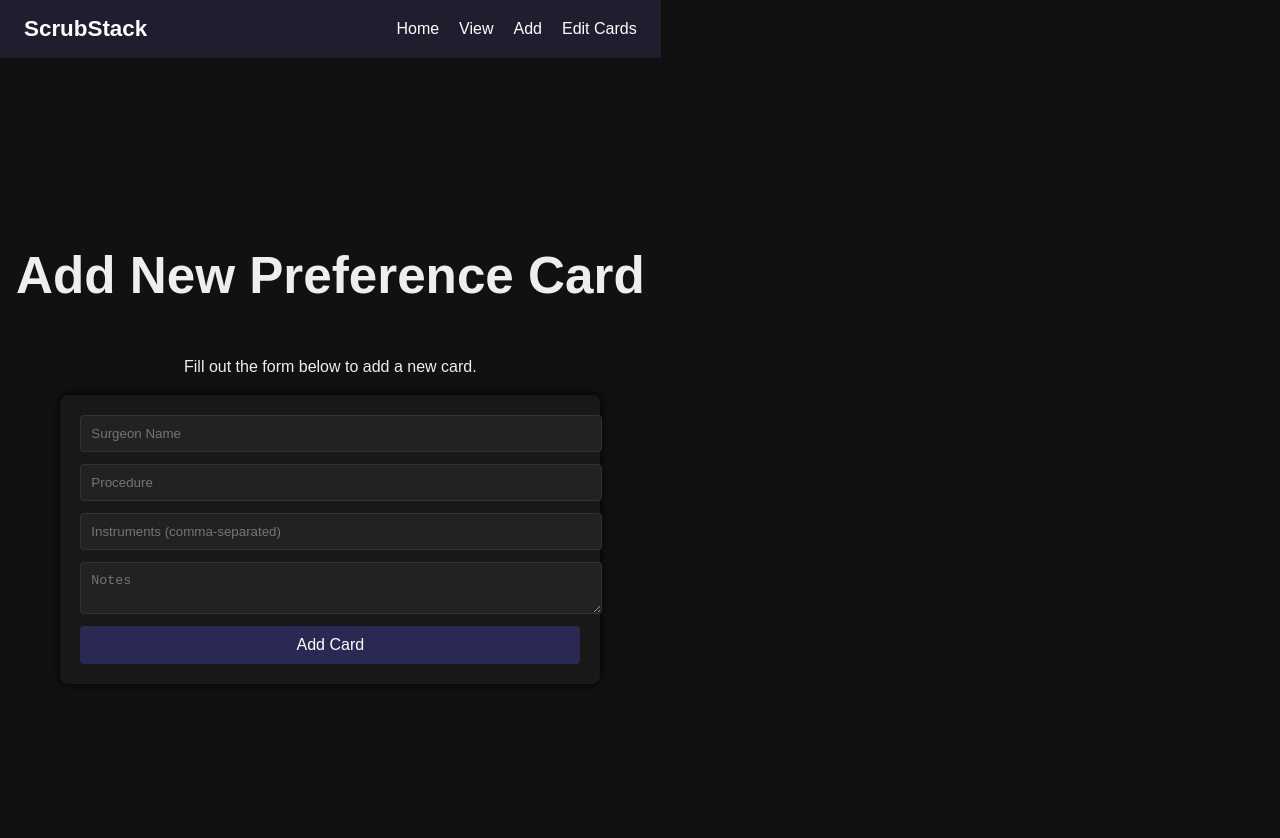
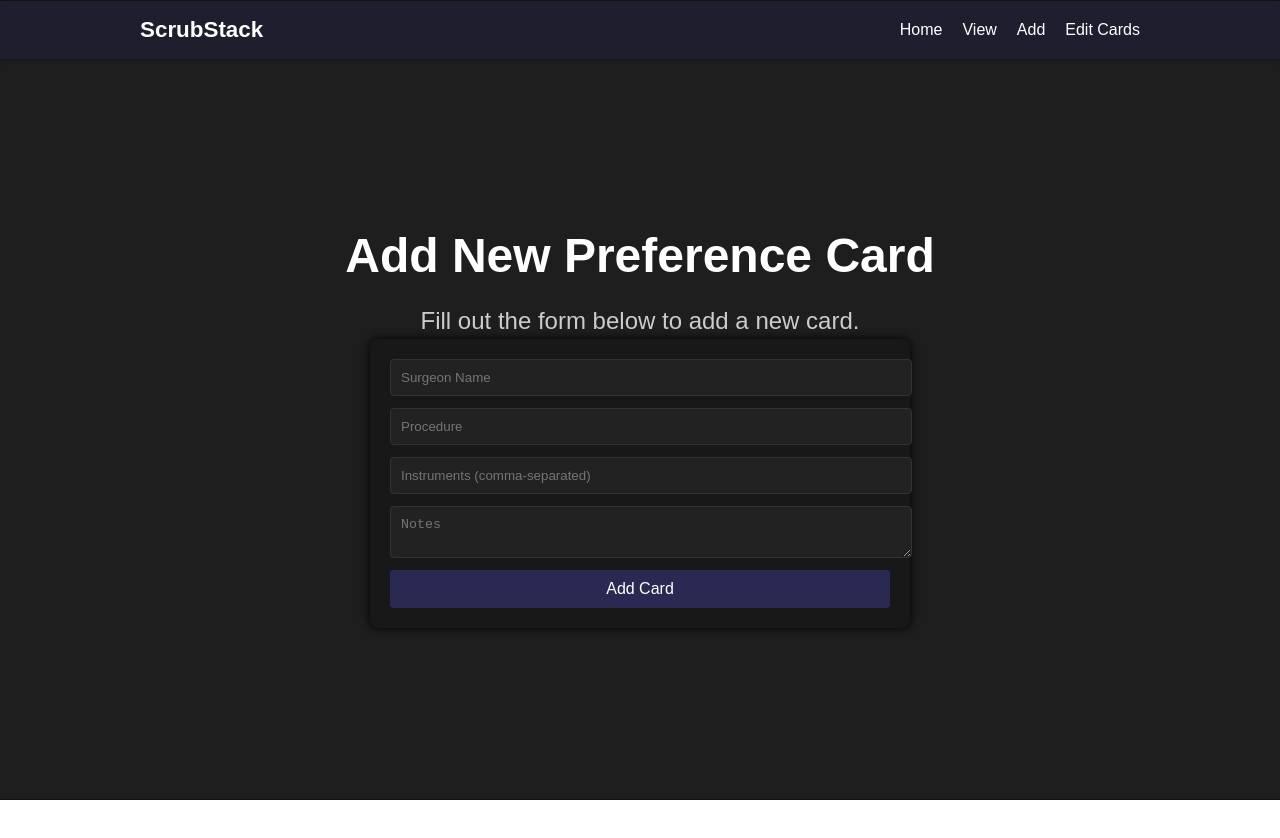
Before and after one commit to Fersill53/ScrubStacks, a React (Vite) app in the folder Client/: page /add in a window 1280 px wide. After the commit the page ends 800 px from the top, so only its background shows below. Built offline with nearby package versions, Linux system fonts and the light colour scheme.

Commit message:
typo and pointing to wrong directory causing errors

```diff
--- a/Client/src/components/AddCard.jsx
+++ b/Client/src/components/AddCard.jsx
@@ -1,6 +1,7 @@
+import './PageContainer.css'
 import { useNavigate } from 'react-router-dom';
-import AddCardForm from './AddCardForm';
-import './../App.css';
+import AddCardForm from './AddCardForm.jsx';
+//import './../App.css';
 
 function AddCard() {
   const navigate = useNavigate();
@@ -10,7 +11,7 @@ function AddCard() {
   };
 
   return (
-    <div className="centered-container">
+    <div className="fullPage">
       <h1>Add New Preference Card</h1>
       <p>Fill out the form below to add a new card.</p>
       <AddCardForm onCardAdded={handleCardAdded} />
--- a/Client/src/components/EditCards.jsx
+++ b/Client/src/components/EditCards.jsx
@@ -1,9 +1,10 @@
+import './PageContainer.css'
 import EditCardForm from "./EditCardForm";
-import "./../App.css";
+//import "./../App.css";
 
 function EditCards() {
   return (
-    <div className="page-container">
+    <div className="fullPage">
       <h1>Edit Preference Cards</h1>
       <p>Select and update existing surgeon preference cards.</p>
       <EditCardForm />
--- a/Client/src/components/ViewCards.jsx
+++ b/Client/src/components/ViewCards.jsx
@@ -21,7 +21,7 @@ function ViewCards() {
   };
 
   return (
-    <div className="fullpage">
+    <div className="fullPage">
       <h1>View Preference Cards</h1>
       <p>Here you can browse all saved surgeon preference cards.</p>
       {cards.length === 0 ? (
```
